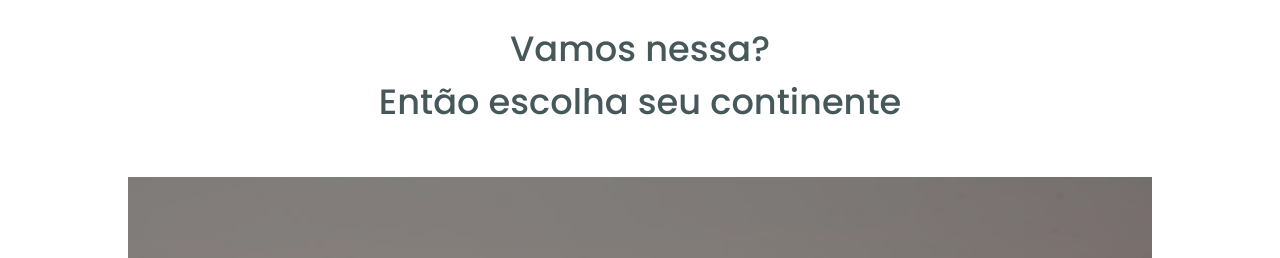
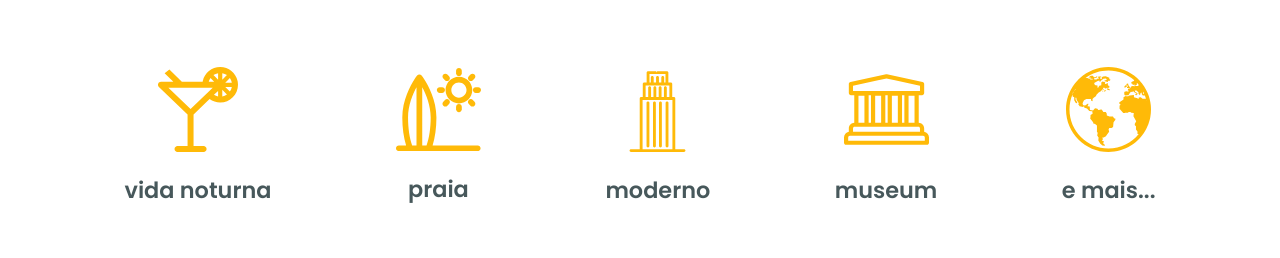
Before and after one commit to Ricnaga/chakra-world-trip, a Next.js app: page / in a window 1280 px wide. Shown: the part 429-687 px from the top of the page. Built offline with nearby package versions, Linux system fonts and the light colour scheme.

Commit message:
add items in the middle page component | with reponsiveness

```diff
--- /dev/null
+++ b/src/components/Items/index.tsx
@@ -0,0 +1,50 @@
+import { color, Flex, Image, ListItem, Text, UnorderedList, useBreakpointValue } from "@chakra-ui/react";
+import { Unit } from "./unit";
+
+export function Items() {
+  const isWideScreen = useBreakpointValue({
+    sm: true
+  })
+
+  return (
+    <Flex align="center" justify="space-evenly" my={["2rem", "6rem"]}>
+      {isWideScreen ?
+        <>
+          <Unit imgSrc="cocktail">vida noturna</Unit>
+          <Unit imgSrc="beach">praia</Unit>
+          <Unit imgSrc="building">moderno</Unit>
+          <Unit imgSrc="museum">museum</Unit>
+          <Unit imgSrc="earth">e mais...</Unit>
+        </>
+        : (
+          <>
+            <Flex flexDirection="column" w="70%">
+              <UnorderedList d="flex" justifyContent="space-between" mb="1rem">
+                <ListItem fontWeight="500" fontSize="1rem">
+                  vida noturna
+          </ListItem>
+                <ListItem fontWeight="500" fontSize="1rem">
+                  praia
+          </ListItem>
+              </UnorderedList>
+
+              <UnorderedList d="flex" justifyContent="space-between">
+                <ListItem fontWeight="500" fontSize="1rem">
+                  moderno
+          </ListItem>
+                <ListItem fontWeight="500" fontSize="1rem">
+                  museum
+          </ListItem>
+              </UnorderedList>
+
+              <UnorderedList d="flex" justifyContent="center" mt="1rem">
+                <ListItem fontWeight="500" fontSize="1rem">
+                  e mais...
+          </ListItem>
+              </UnorderedList>
+            </Flex>
+          </>
+        )}
+    </Flex>
+  )
+}
--- /dev/null
+++ b/src/components/Items/unit.tsx
@@ -0,0 +1,15 @@
+import { Flex, Image, Text } from "@chakra-ui/react";
+
+interface UnitProps {
+    children: string;
+    imgSrc: string;
+}
+
+export function Unit({ imgSrc, children }: UnitProps) {
+    return (
+        <Flex align="center" flexDir="column">
+            <Image src={`items/${imgSrc}.svg`} alt={imgSrc} mb="1.4rem" />
+            <Text color="dark.Headings and Text" fontWeight="600" fontSize="1.4rem">{children}</Text>
+        </Flex>
+    )
+}
```
